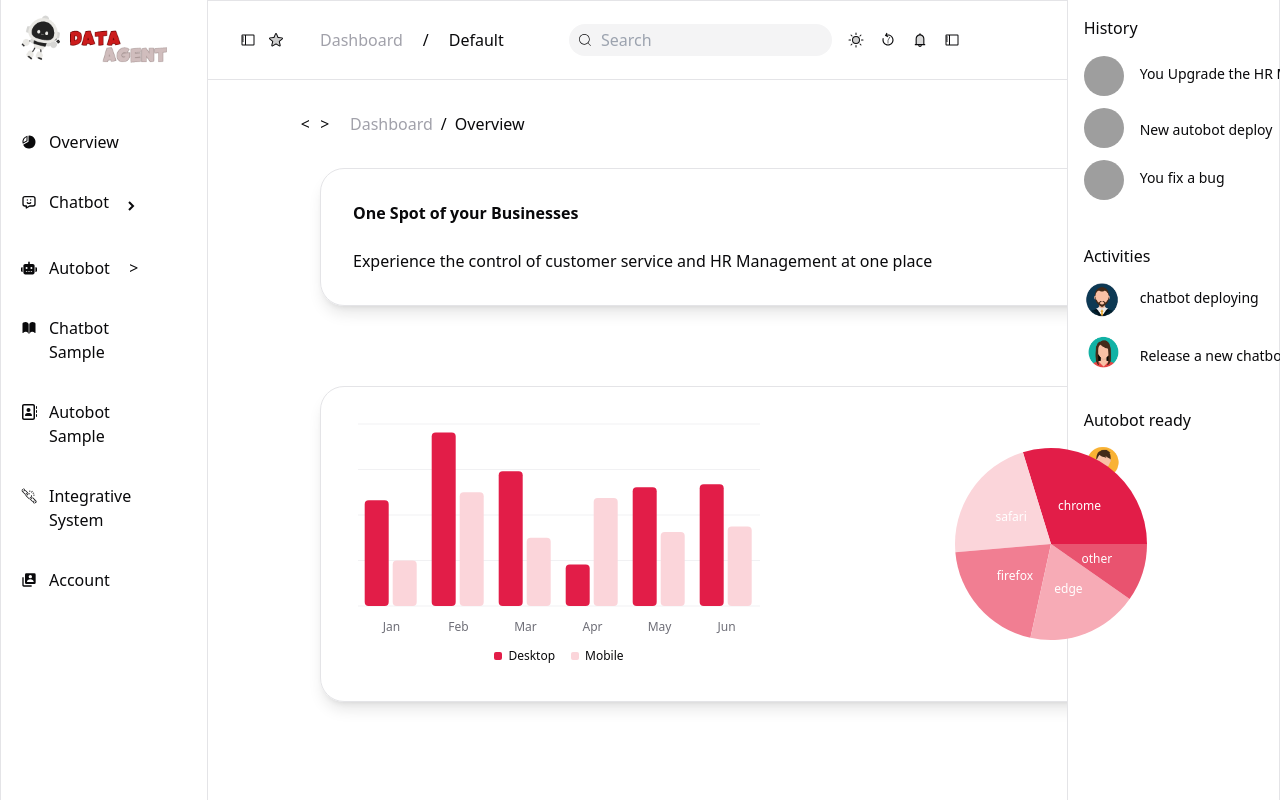
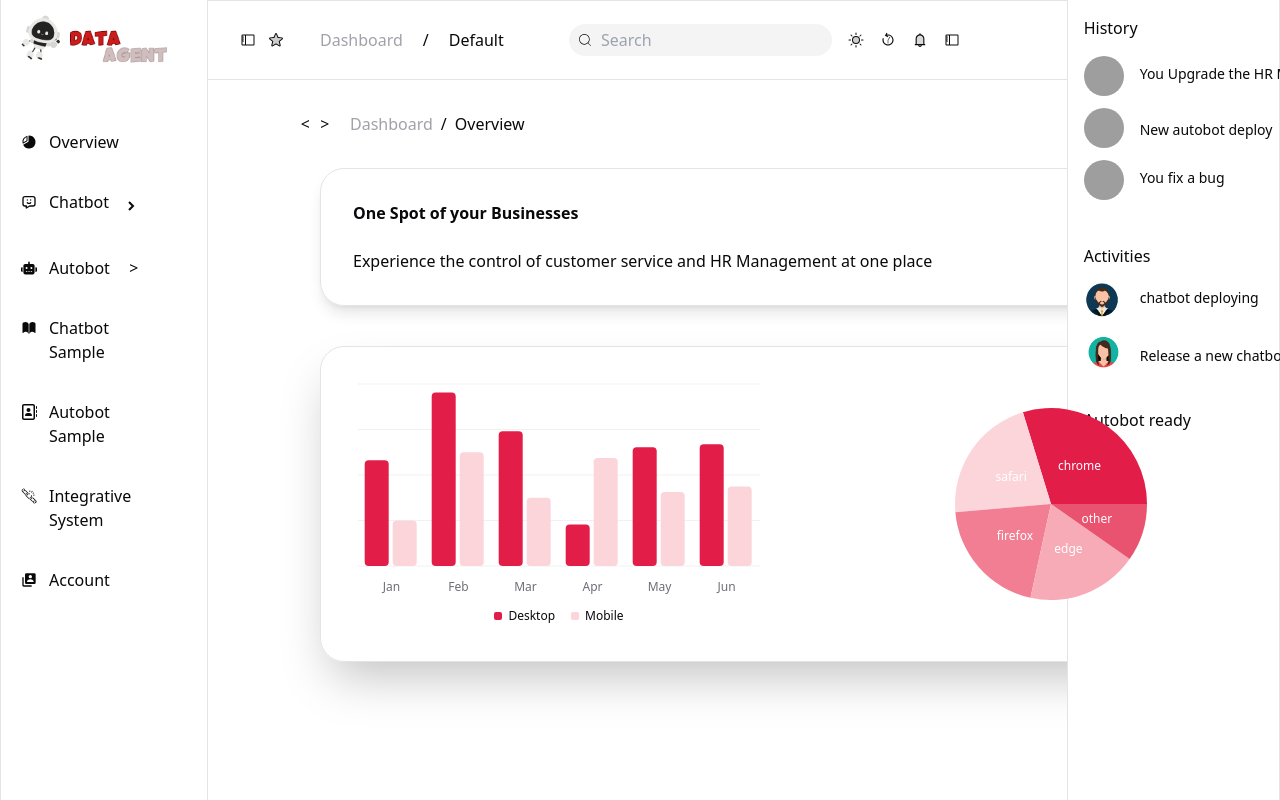
Before and after one commit to raheem-dotgit/DataAgen.io, a React (Create React App) app in the folder app/: page / in a window 1280 px wide. Built offline with nearby package versions, Linux system fonts and the light colour scheme; grey boxes are pictures that could not be loaded.

Commit message:
add fixes in dashboards

```diff
--- a/app/src/components/Dashboards.js
+++ b/app/src/components/Dashboards.js
@@ -21,7 +21,7 @@ return(
     <br />
     <p>Experience the control of customer service and HR Management at one place</p>
   </div>
-  <div className='sm:flex flex-row  ml-[130px] p-8 gap-x-20 border rounded-3xl shadow-lg mt-20'>
+  <div className='sm:flex flex-row  ml-[130px] p-8 gap-x-20 border rounded-3xl shadow-2xl mt-10'>
         <Views className=""></Views>
         <View2 className=""/>
   </div>
--- a/app/src/components/RightSideBar.js
+++ b/app/src/components/RightSideBar.js
@@ -51,7 +51,6 @@ const RightSideBar = () =>
   <AvatarFallback>CN</AvatarFallback>
 </Avatar>
   </div>
-
 </div>
 
     </>
```
